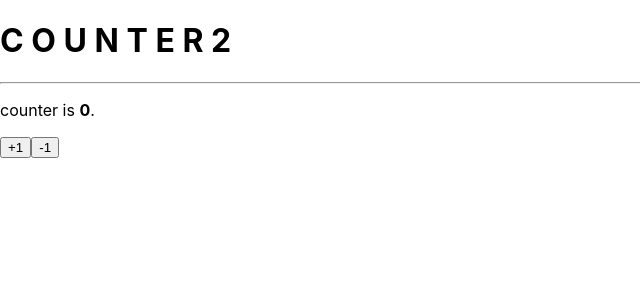
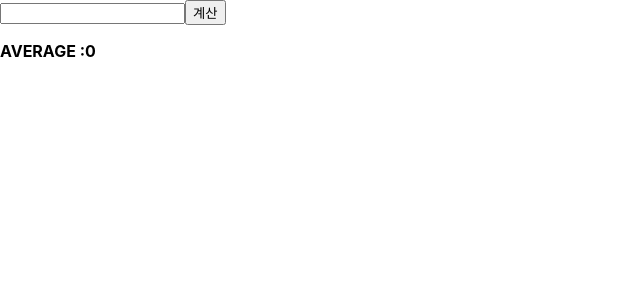
Before and after one commit to cyeongb/Hooks-Practice, a React (Create React App) app: page / in a window 1280 px wide. Shown: the top 300 px of the page, without its empty margins (0-640 px from the left). Built offline with nearby package versions, Linux system fonts and the light colour scheme.

Commit message:
2021 02 27 _1

```diff
--- a/src/App.js
+++ b/src/App.js
@@ -1,10 +1,10 @@
-import React, { useState } from "react";
-import Counter2 from "./Counter2.js";
+import React from "react";
+import Average_2 from "./Average_2.js";
 
 const App = () => {
   return (
     <div>
-      <Counter2 />
+      <Average_2 />
     </div>
   );
 };
--- /dev/null
+++ b/src/Average_2.js
@@ -0,0 +1,50 @@
+import React, { useState, useMemo, useCallback } from "react";
+
+const getAverage = (nums) => {
+  console.log("loading . . . ");
+
+  if (nums.length === 0) {
+    return 0;
+  }
+  const sum = nums.reduce((a, b) => a + b);
+  console.log(" sum / nums.length > ", sum / nums.length);
+  return sum / nums.length;
+};
+
+const Average_2 = () => {
+  const [list, setList] = useState([]);
+  const [num, setNum] = useState("");
+
+  const Change = useCallback((e) => {
+    setNum(e.target.value);
+  }, []);
+
+  const Calculate = useCallback(
+    (e) => {
+      const nextList = list.concat(parseInt(num));
+      console.log("nextList > ", nextList);
+      setList(nextList);
+      setNum("");
+    },
+    [num, list]
+  );
+
+  const avg = useMemo(() => getAverage(list), [list]);
+
+  return (
+    <div>
+      <input value={num} onChange={Change} />
+      <button onClick={Calculate}>계산</button>
+      <ul>
+        {list.map((value, index) => (
+          <li key={index}>{value}</li>
+        ))}
+      </ul>
+      <>
+        <b>AVERAGE :{avg}</b>
+      </>
+    </div>
+  );
+};
+
+export default Average_2;
```
Also changed, not shown: src/Average.js (added, +49 -0 lines).
